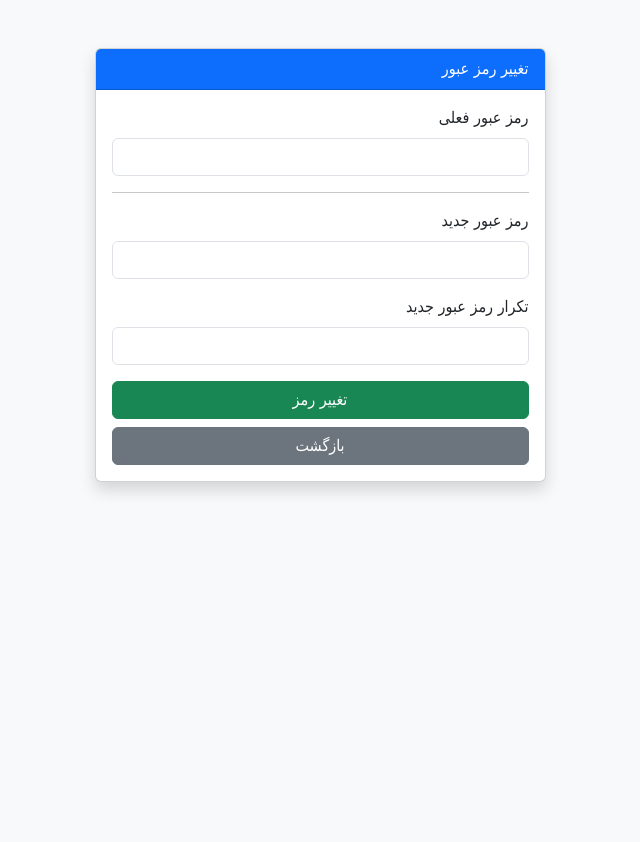
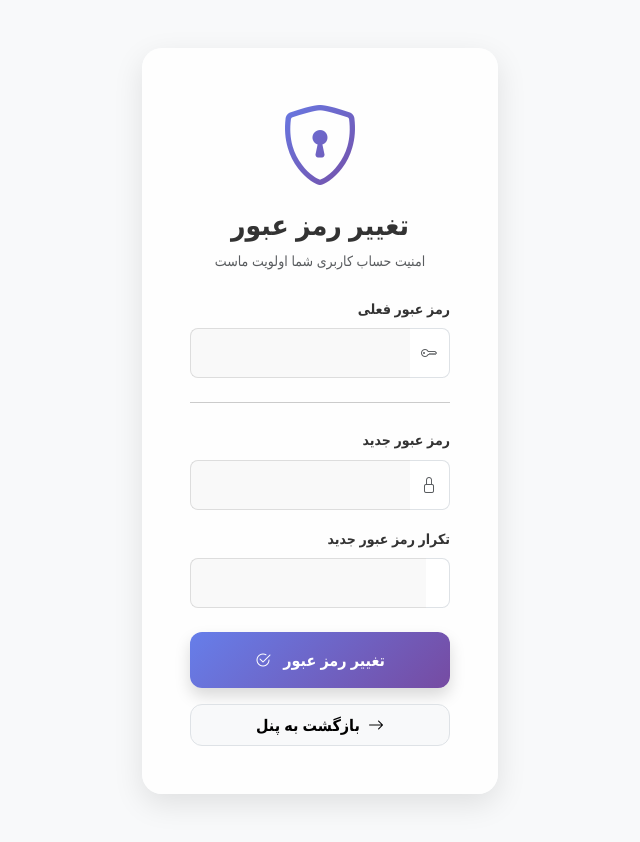
Before and after one commit to bejani/atqusys, a PHP site: page /change_password.php in a window 1280 px wide. Shown: the whole page, without its empty margins (320-960 px from the left). Before the commit the page ends 493 px from the top, so only its background shows below. Run offline with PHP 8.4, Linux system fonts and the light colour scheme; the visitor is signed in with stand-in values (Sample User, id 1).

Commit message:
UI: Finalized redesign for Change Password and Admin Edit User pages

```diff
--- a/change_password.php
+++ b/change_password.php
@@ -44,42 +44,67 @@ $back_link = ($role === 'admin') ? 'admin/dashboard.php' : (($role === 'teacher'
 <html lang="fa" dir="rtl">
 <head>
     <meta charset="UTF-8">
-    <title>تغییر رمز عبور</title>
+    <meta name="viewport" content="width=device-width, initial-scale=1.0">
+    <title>تغییر رمز عبور | سامانه هوشمند</title>
     <link rel="stylesheet" href="https://cdn.jsdelivr.net/npm/bootstrap@5.3.0/dist/css/bootstrap.rtl.min.css">
-    <style>body { font-family: Tahoma; background-color: #f8f9fa; }</style>
+    <link rel="stylesheet" href="https://cdn.jsdelivr.net/npm/bootstrap-icons@1.10.0/font/bootstrap-icons.css">
+    <link rel="stylesheet" href="assets/css/style.css">
 </head>
-<body>
-    <div class="container mt-5">
+<body class="bg-light">
+    <div class="container py-5">
         <div class="row justify-content-center">
-            <div class="col-md-5">
-                <div class="card shadow">
-                    <div class="card-header bg-primary text-white">تغییر رمز عبور</div>
-                    <div class="card-body">
+            <div class="col-md-5 col-lg-4">
+                <div class="modern-card p-4 p-sm-5">
+                    <div class="text-center mb-4">
+                        <div class="mb-3">
+                            <i class="bi bi-shield-lock display-1 text-primary" style="background: var(--primary-gradient); -webkit-background-clip: text; -webkit-text-fill-color: transparent;"></i>
+                        </div>
+                        <h3 class="fw-bold">تغییر رمز عبور</h3>
+                        <p class="text-muted small">امنیت حساب کاربری شما اولویت ماست</p>
+                    </div>
+
                     <?php if ($error): ?>
-                            <div class="alert alert-danger"><?php echo $error; ?></div>
+                        <div class="alert alert-danger border-0 shadow-sm mb-4 badge-modern text-center small">
+                            <i class="bi bi-exclamation-triangle-fill me-2"></i> <?php echo $error; ?>
+                        </div>
                     <?php endif; ?>
+
                     <?php if ($success): ?>
-                            <div class="alert alert-success"><?php echo $success; ?></div>
+                        <div class="alert alert-success border-0 shadow-sm mb-4 badge-modern text-center small">
+                            <i class="bi bi-check-circle-fill me-2"></i> <?php echo $success; ?>
+                        </div>
                     <?php endif; ?>
 
                     <form method="POST">
                         <div class="mb-3">
-                                <label class="form-label">رمز عبور فعلی</label>
-                                <input type="password" name="current_password" class="form-control" required>
+                            <label class="form-label fw-semibold small">رمز عبور فعلی</label>
+                            <div class="input-group">
+                                <span class="input-group-text bg-white border-end-0 rounded-start-3"><i class="bi bi-key text-muted"></i></span>
+                                <input type="password" name="current_password" class="form-control form-control-modern border-start-0 rounded-end-3" required>
                             </div>
-                            <hr>
+                        </div>
+                        <hr class="my-4 opacity-25">
                         <div class="mb-3">
-                                <label class="form-label">رمز عبور جدید</label>
-                                <input type="password" name="new_password" class="form-control" required minlength="6">
+                            <label class="form-label fw-semibold small">رمز عبور جدید</label>
+                            <div class="input-group">
+                                <span class="input-group-text bg-white border-end-0 rounded-start-3"><i class="bi bi-lock text-muted"></i></span>
+                                <input type="password" name="new_password" class="form-control form-control-modern border-start-0 rounded-end-3" required minlength="6">
                             </div>
-                            <div class="mb-3">
-                                <label class="form-label">تکرار رمز عبور جدید</label>
-                                <input type="password" name="confirm_password" class="form-control" required minlength="6">
                         </div>
-                            <button type="submit" class="btn btn-success w-100">تغییر رمز</button>
-                            <a href="<?php echo $back_link; ?>" class="btn btn-secondary w-100 mt-2">بازگشت</a>
+                        <div class="mb-4">
+                            <label class="form-label fw-semibold small">تکرار رمز عبور جدید</label>
+                            <div class="input-group">
+                                <span class="input-group-text bg-white border-end-0 rounded-start-3"><i class="bi bi-lock-check text-muted"></i></span>
+                                <input type="password" name="confirm_password" class="form-control form-control-modern border-start-0 rounded-end-3" required minlength="6">
+                            </div>
+                        </div>
+                        <button type="submit" class="btn btn-primary-modern btn-modern w-100 py-3 shadow mb-3">
+                            تغییر رمز عبور <i class="bi bi-check2-circle ms-2"></i>
+                        </button>
+                        <a href="<?php echo $back_link; ?>" class="btn btn-light btn-modern w-100 py-2 border">
+                            <i class="bi bi-arrow-right me-1"></i> بازگشت به پنل
+                        </a>
                     </form>
-                    </div>
                 </div>
             </div>
         </div>
```
Also changed, not shown: admin/edit_user.php (+32 -32 lines). Lines whose indentation alone changed are shown as unchanged.
